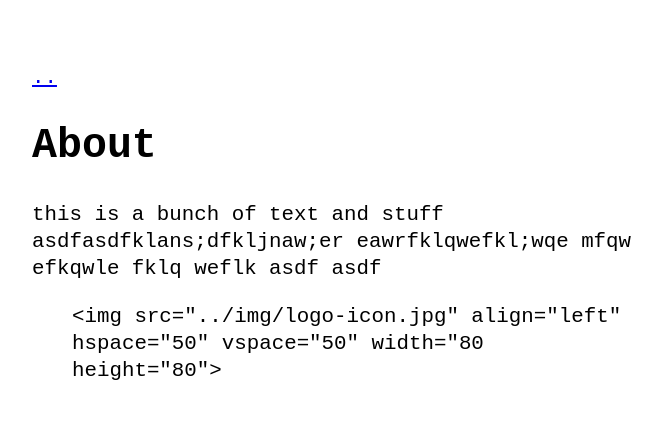
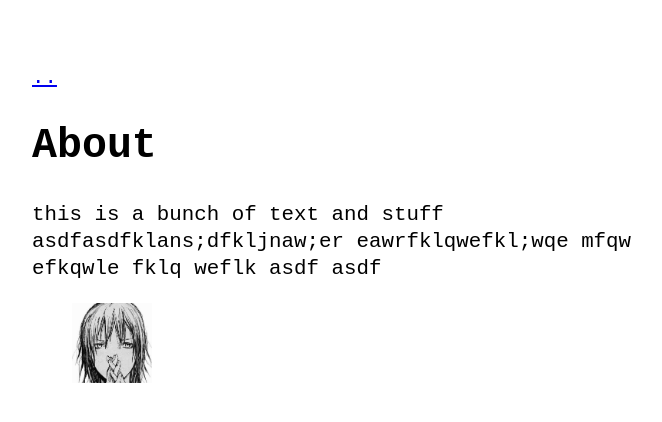
Before and after one commit to deadoceans/deadoceans.github.io, a Jekyll site: the page built from about.md, in a window 1280 px wide. Shown: the top 422 px of the page, without its empty margins (288-950 px from the left). Built offline with Jekyll 4.4.1, drawn with Linux system fonts in a browser that asks for light colours.

Commit message:
Update about.md

```diff
--- a/about.md
+++ b/about.md
@@ -4,5 +4,5 @@ title: About
 ---
 this is a bunch of text and stuff asdfasdfklans;dfkljnaw;er eawrfklqwefkl;wqe mfqw efkqwle fklq weflk asdf asdf
 <figure>
-  <img src="../img/logo-icon.jpg" align="left" hspace="50" vspace="50" width="80 height="80">
+  <img src="../img/logo-icon.jpg" align="left" hspace="50" vspace="50" width="80" height="80">
 </figure>
```
